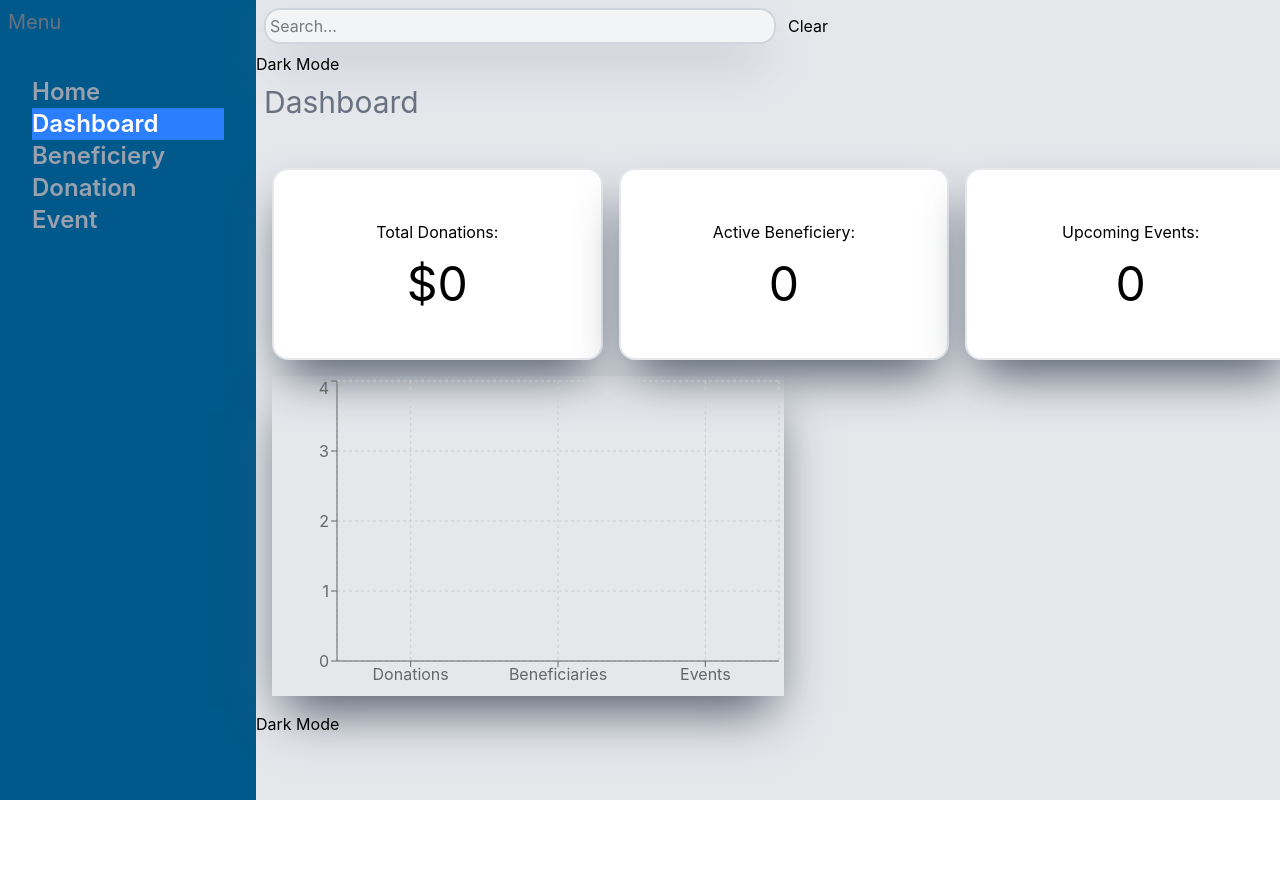
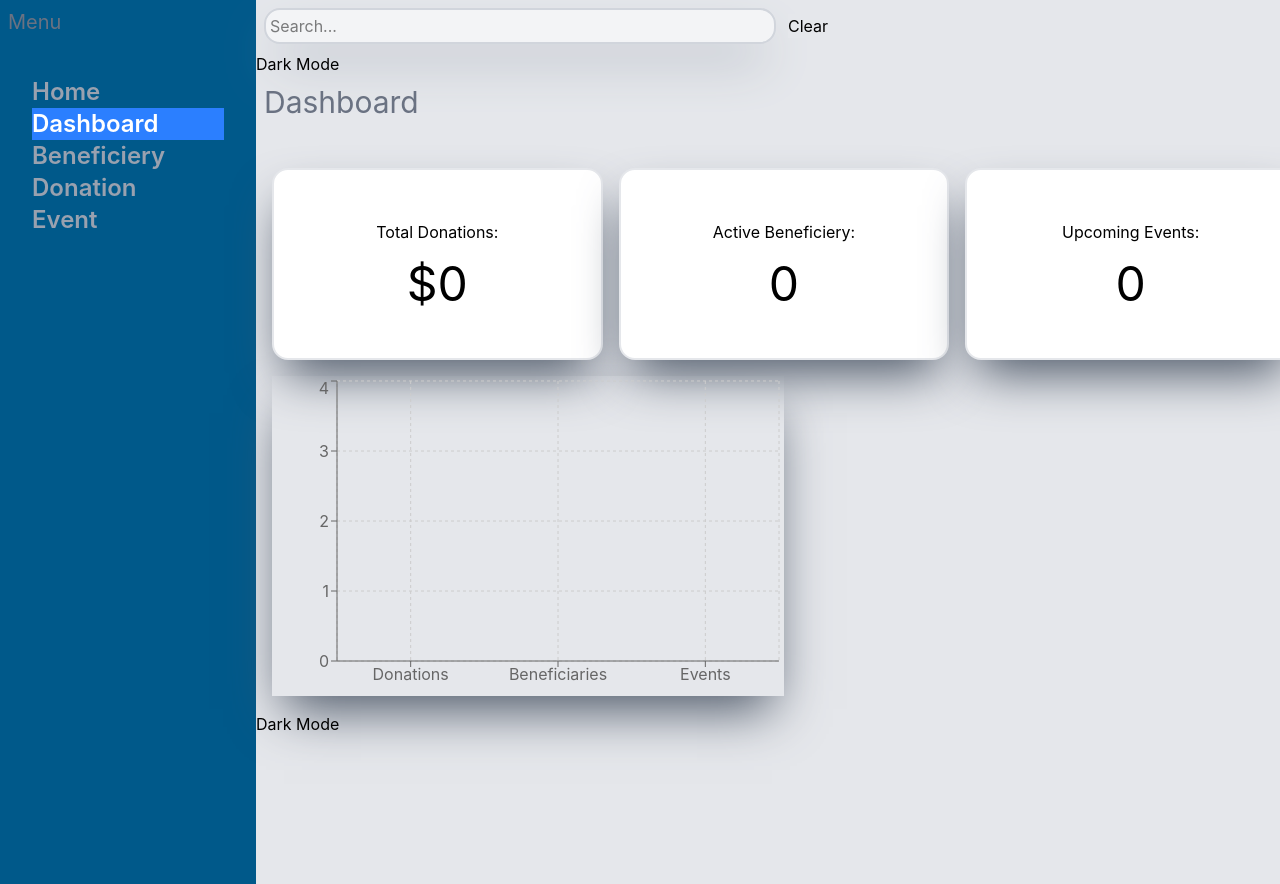
Before and after one commit to hareem09/trustsphere-frontend, a React (Vite) app: page /dashboard in a window 1280 px wide. Before the commit the page ends 800 px from the top, so only its background shows below. Built offline with nearby package versions, Linux system fonts and the light colour scheme.

Commit message:
Update Dashboard component
Add min-h-lvh class to main element in Dashboard.

```diff
--- a/src/pages/dashboard/Dashboard.jsx
+++ b/src/pages/dashboard/Dashboard.jsx
@@ -6,7 +6,7 @@ function Dashboard() {
 
   return (
     <>
-    <main className="w-full" >
+    <main className="w-full min-h-lvh" >
     <DashboardTab/>
     </main>
     </>
```
